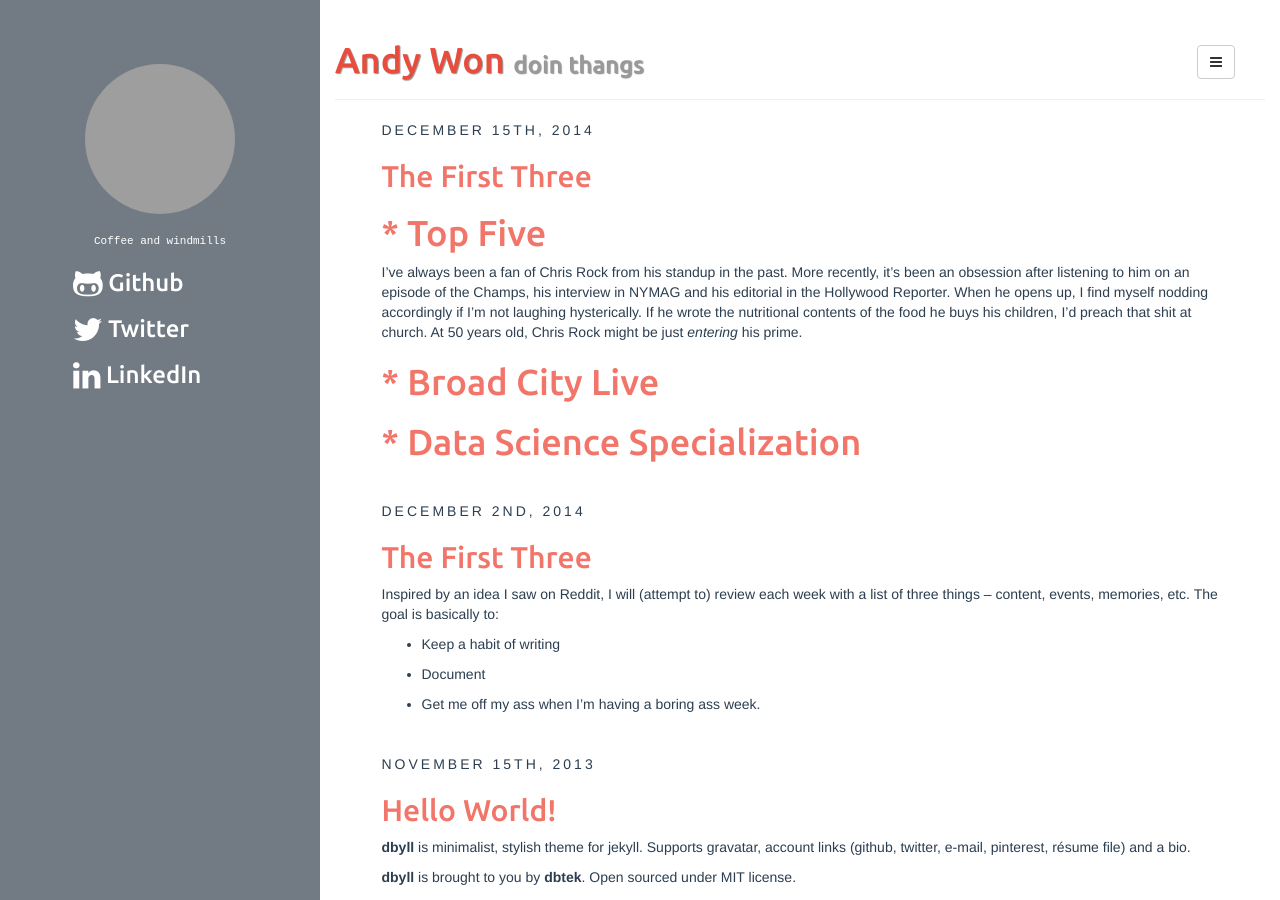
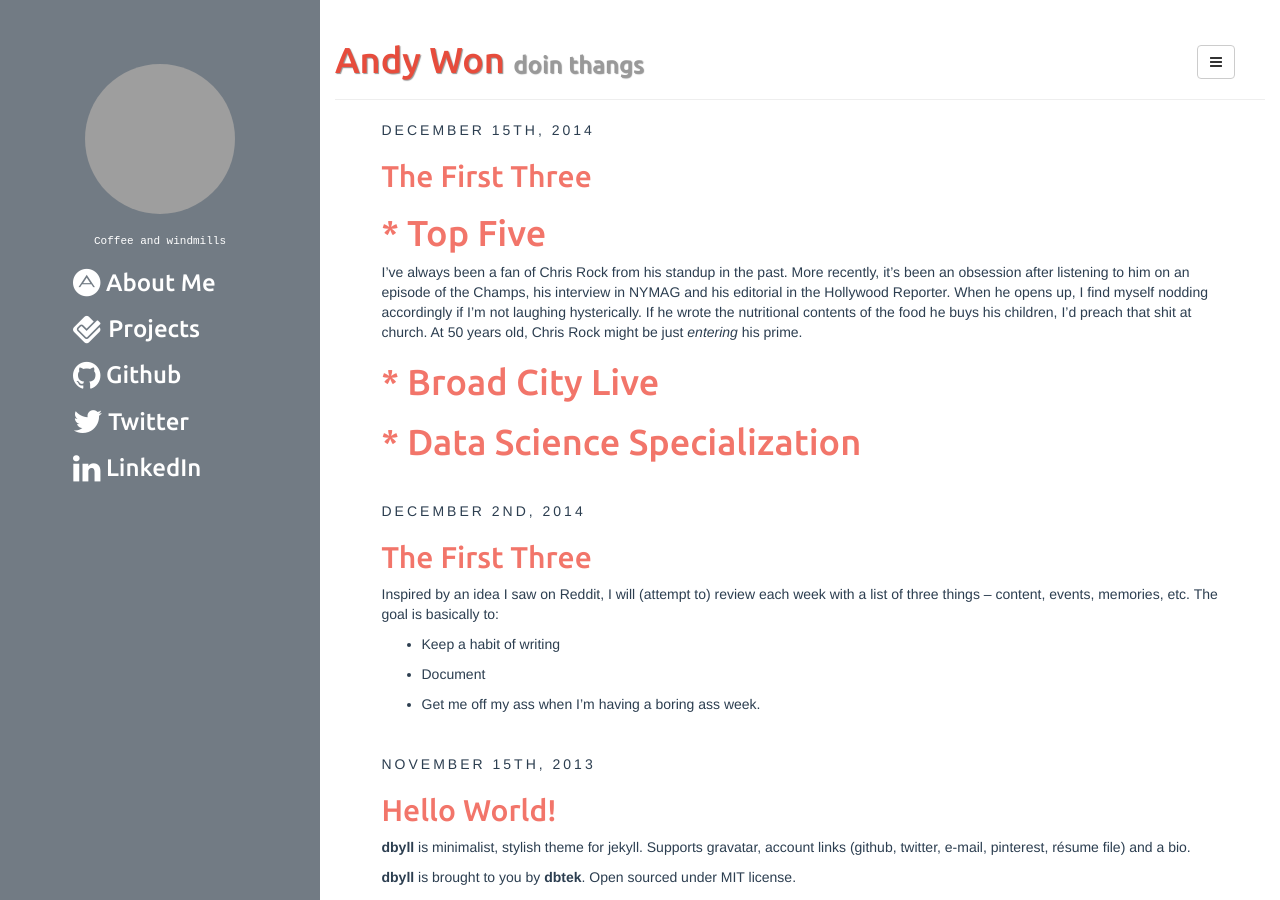
Before and after one commit to superfuji57/superfuji57.github.io, a Jekyll site: the page built from index.html, in a window 1280 px wide and 900 px high. Built offline with Jekyll 4.4.1, drawn with Linux system fonts in a browser that asks for light colours; the list of posts is cut into pages by our own code; grey boxes are pictures that could not be loaded.

Commit message:
sidebar links

```diff
--- a/_includes/sidebar.html
+++ b/_includes/sidebar.html
@@ -18,10 +18,21 @@
 
 <div id="contact-list" class="text-left">
 	<ul class="list-unstyled list-inline">
+		<h3>
+			<a id="white-text" href="http://andywon.nyc/about">
+				<i class="fa fa-adn fa-lg"></i> About Me
+			</a>
+		</h3>
+		<h3>
+			<a id="white-text" href="http://andywon.nyc/projects">
+				<i class="fa fa-foursquare fa-lg"></i> Projects
+			</a>
+		</h3>
+
 		{% if site.author.github %}
 		<h3>
 			<a id="white-text" href="https://github.com/{{ site.author.github }}">
-				<i class="fa fa-github-alt fa-lg"></i> Github
+				<i class="fa fa-github fa-lg"></i> Github
 			</a>
 		</h3>
 		{% endif %}
```
